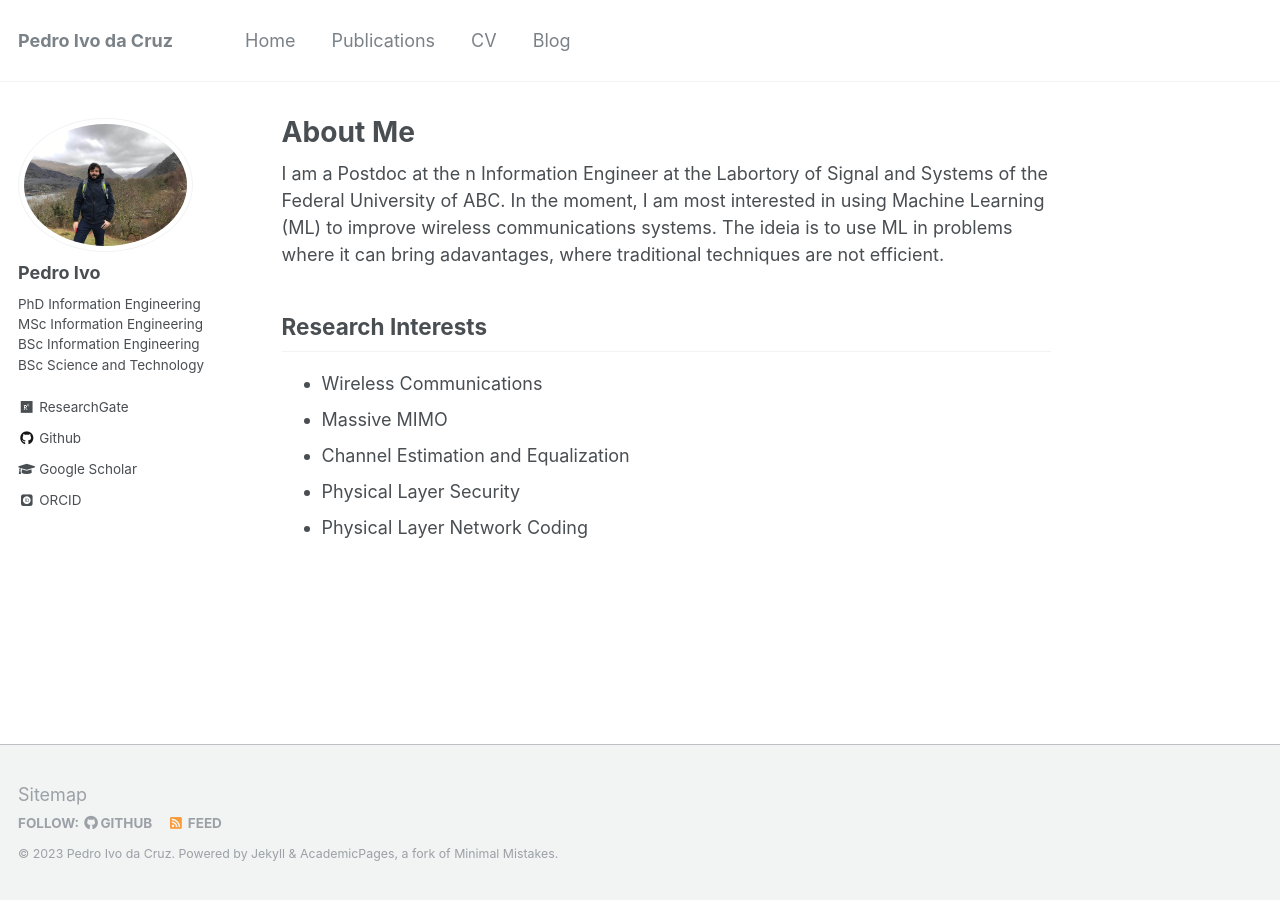
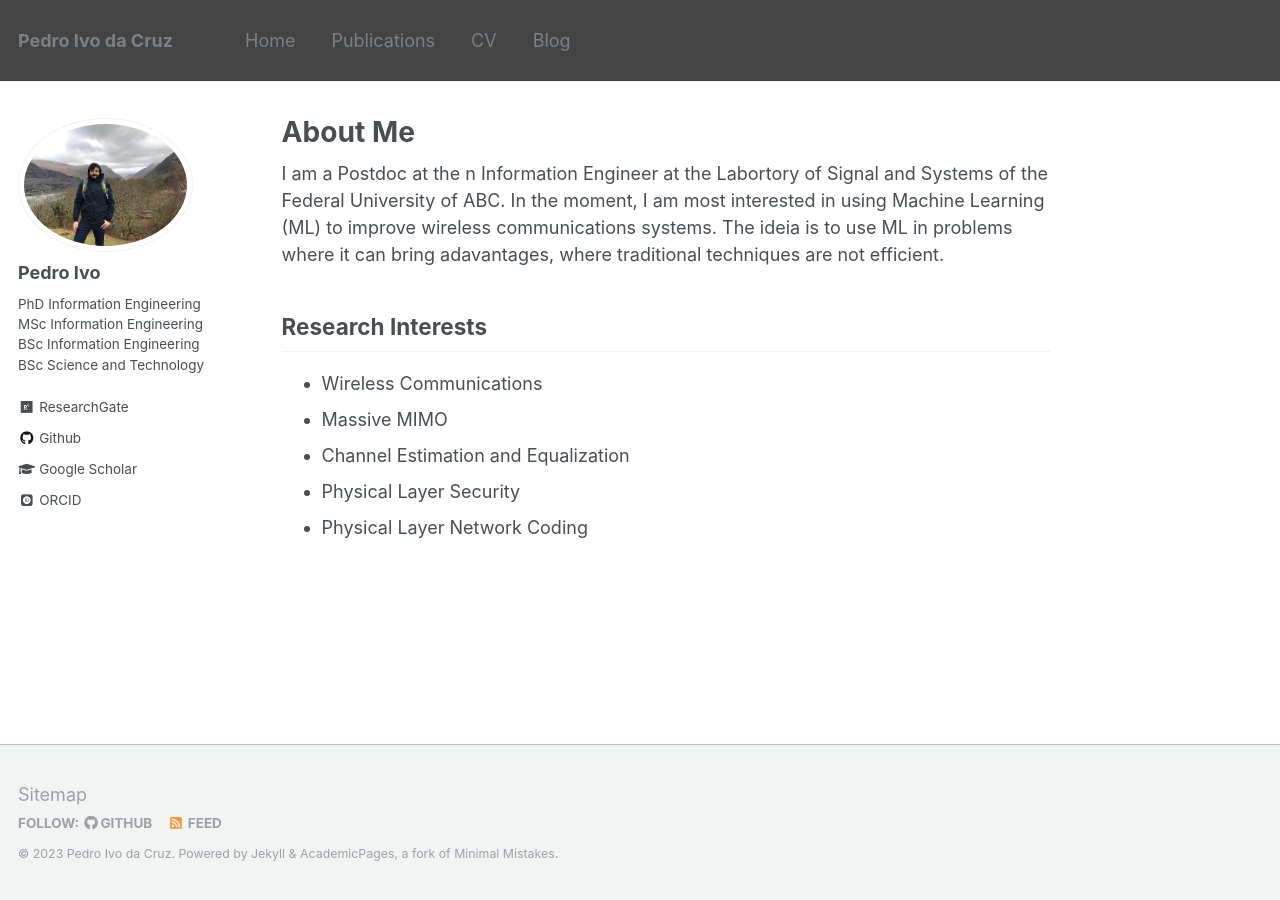
Before and after one commit to pedroidc/pedroidc.github.io, a Jekyll site: the page built from _pages/about.md, in a window 1280 px wide. Built offline with Jekyll 4.4.1, drawn with Linux system fonts in a browser that asks for light colours; some web fonts are replaced.

Commit message:
One more try

```diff
--- a/_sass/_masthead.scss
+++ b/_sass/_masthead.scss
@@ -10,6 +10,7 @@
   -webkit-animation-delay: 0.15s;
           animation-delay: 0.15s;
   z-index: 20;
+  background-color: #444444;
 
   &__inner-wrap {
     @include container;
@@ -23,6 +24,7 @@
 
     nav {
       z-index: 10;
+      background-color: #444444;
     }
 
     a {
@@ -45,6 +47,7 @@
   display: block;
   list-style-type: none;
   white-space: nowrap;
+  background-color: #444444;
 
   &--lg {
     padding-right: 2em;
```
